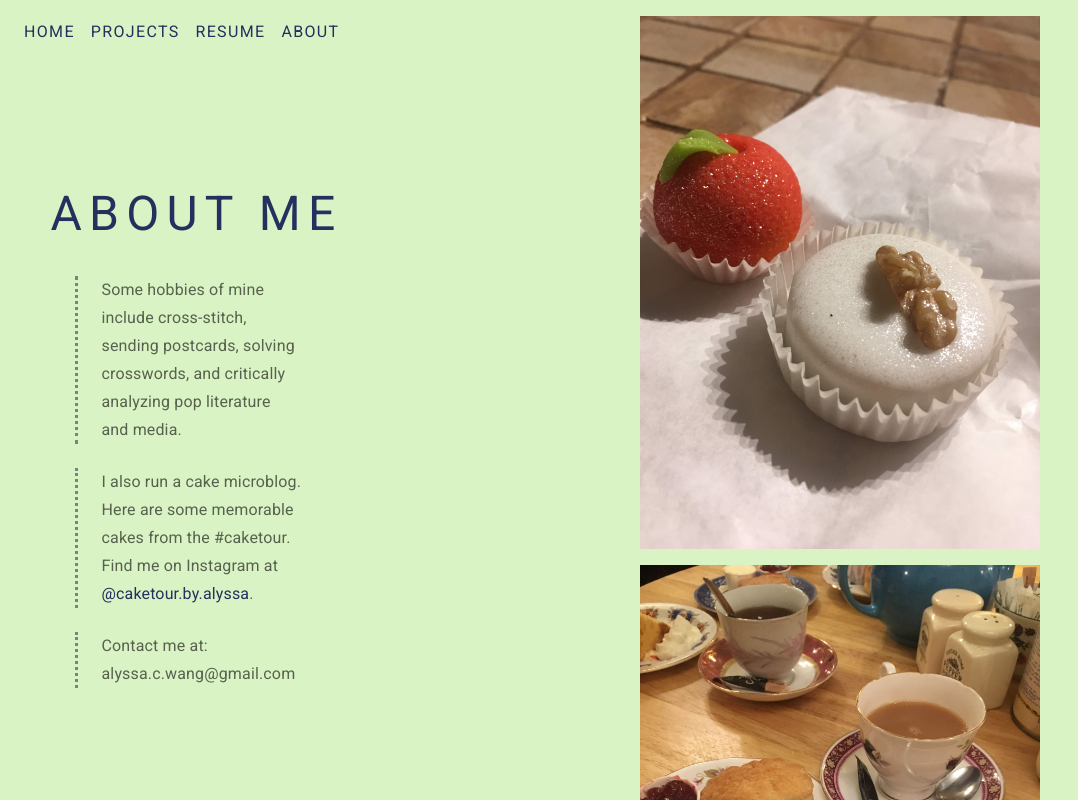
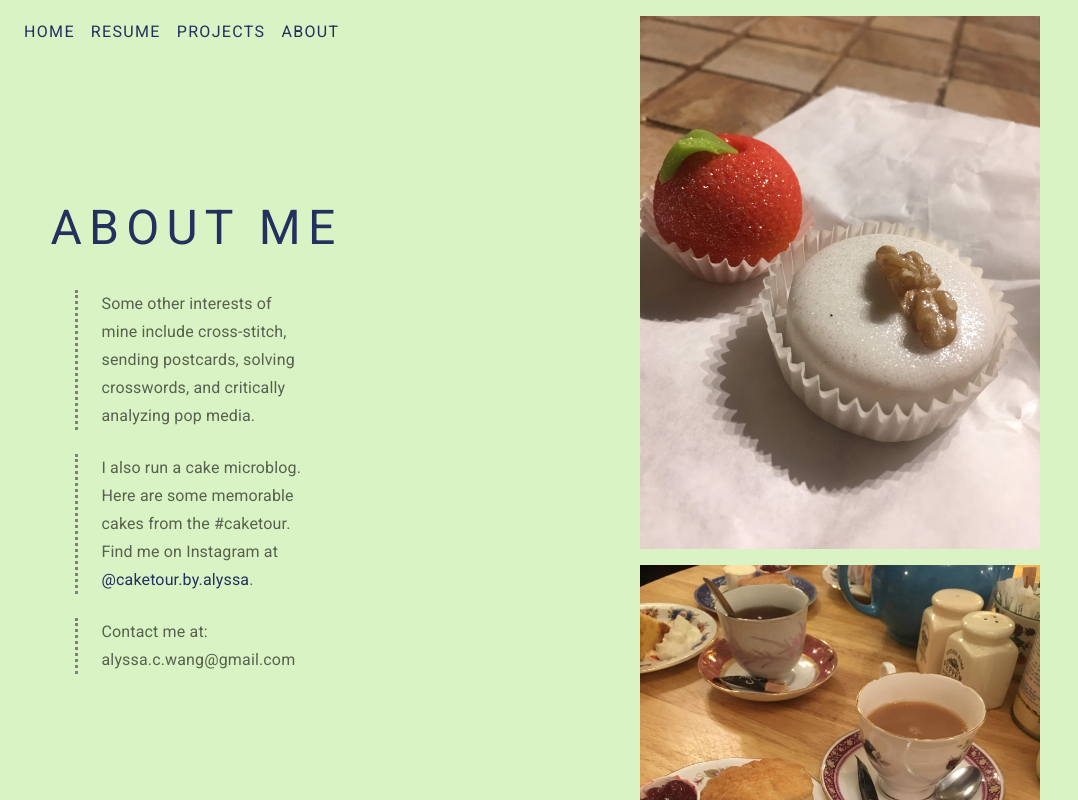
Before and after one commit to AlyssaWang/AlyssaWang.github.io, a React (Create React App) app: page /#/about in a window 1280 px wide. Shown: the top 800 px of the page, without its empty margins (0-1078 px from the left). Built offline with nearby package versions, Linux system fonts and the light colour scheme.

Commit message:
add page component

```diff
--- a/src/App.js
+++ b/src/App.js
@@ -49,7 +49,7 @@ function App() {
         </Typography>
       </Box>
       <Typography className={classes.text}>
-        SWE at {link("https://www.mitre.org/", "\u00A0MITRE")}
+        Senior SWE at {link("https://www.mitre.org/", "\u00A0MITRE")}
       </Typography>
       <Typography className={classes.text}>
         {link("https://www.williams.edu/", "Williams College")}{"\u00A0"}'20
--- /dev/null
+++ b/src/components/FileLink.js
@@ -0,0 +1,40 @@
+import React, { useState, useEffect } from "react";
+import { Typography } from "@mui/material";
+import { makeStyles } from "@mui/styles";
+
+const useStyles = makeStyles({
+  fileLink: {
+    fontSize: "1.0em !important",
+    textDecoration: "none",
+    "&:hover": {
+      color: "white",
+    },
+  },
+});
+
+function FileLink({ file }) {
+  const classes = useStyles();
+  const [pdf, setPdf] = useState(undefined);
+
+  useEffect(() => {
+    async function fetchFile() {
+      if (file) {
+        await import(`../files/${file}`).then((r) => {
+          setPdf(r.default);
+        });
+      }
+    }
+
+    fetchFile();
+  }, []);
+
+  return (
+    <Typography variant="overline" className={classes.fileLink}>
+      <a href={pdf} target="_blank" rel="noreferrer" className={classes.fileLink}>
+        OPEN PDF
+      </a>
+    </Typography>
+  );
+}
+
+export default FileLink;
--- a/src/components/Header.js
+++ b/src/components/Header.js
@@ -1,53 +1,70 @@
-import * as React from "react";
+import * as React from 'react';
 import {
   AppBar,
   Box,
   Toolbar,
   Link,
-} from "@mui/material";
-import { makeStyles } from "@mui/styles";
+} from '@mui/material';
+import { makeStyles } from '@mui/styles';
+import { useWindowDimensions } from '../getWindowDimensions';
 
 const useStyles = makeStyles({
-  root: {},
+  mobileRoot: {
+    opacity: 0.8,
+  },
   linksContainer: {
     flexGrow: 1,
-    display: "flex",
+    display: 'flex',
   },
   linkContainer: {
-    margin: "0 8px",
+    margin: '0 8px',
   },
   link: {
-    fontSize: "1em !important",
-    textDecoration: "none",
-    display: "block",
-    color: "#24305E !important",
+    fontSize: '1em !important',
+    textDecoration: 'none',
+    display: 'block',
+    color: '#24305E !important',
     '&:hover': {
-      color: "white !important",
+      color: 'white !important',
+    },
+  },
+  mobileLink: {
+    fontSize: '1em !important',
+    textDecoration: 'none',
+    display: 'block',
+    color: '#24305E !important',
+    '&:hover': {
+      color: '#499ecb !important',
     },
   },
 });
 
+// TODO: Make mobile header with SwipeableDrawer.
+
 const Header = () => {
   const classes = useStyles();
-  const pages = ["Home", "Projects", "Resume", "About"];
+  const pages = ['Home', 'Resume', 'Projects', 'About'];
+  const { width } = useWindowDimensions();
+  const fullScreen = width > 500;
 
   return (
+    <>
       <AppBar
-      position="fixed"
-      color="transparent"
+        position='fixed'
+        color={fullScreen ? 'transparent' : ''}
         elevation={0}
-      className={classes.root}
+        className={fullScreen ? {} : classes.mobileRoot}
         sx={{ zIndex: (theme) => theme.zIndex.drawer + 1 }}
       >
-      <Toolbar disableGutters sx={{ margin: '0 16px'}}>
+        <Toolbar disableGutters sx={{ margin: '0 16px' }}>
           <Box className={classes.linksContainer}>
             {pages.map((page) => (
               <Box key={page} className={classes.linkContainer}>
                 <Link
                   href={`#/${page.toLowerCase()}`}
-                underline="none"
-                variant="overline"
-                className={classes.link}
+                  underline='none'
+                  variant='overline'
+                  className={fullScreen ? classes.link : classes.mobileLink}
                 >
                   {page}
                 </Link>
@@ -56,6 +73,7 @@ const Header = () => {
           </Box>
         </Toolbar>
       </AppBar>
+    </>
   );
 };
 export default Header;
--- a/src/components/TitleSidebar.js
+++ b/src/components/TitleSidebar.js
@@ -1,6 +1,7 @@
-import React, { useState, useEffect } from "react";
+import React from "react";
 import { Box, Drawer, Toolbar, Typography } from "@mui/material";
 import { makeStyles } from "@mui/styles";
+import FileLink from "./FileLink";
 
 const useStyles = makeStyles({
   root: {
@@ -21,13 +22,6 @@ const useStyles = makeStyles({
     color: "#24305E",
     padding: "10px",
   },
-  fileLink: {
-    fontSize: "1.0em !important",
-    textDecoration: "none",
-    "&:hover": {
-      color: "white",
-    },
-  },
   text: {
     maxWidth: "200px",
     margin: "24px 0 0 0 !important",
@@ -40,19 +34,6 @@ const useStyles = makeStyles({
 
 function TitleSidebar({ title, file, text }) {
   const classes = useStyles();
-  const [pdf, setPdf] = useState(undefined);
-
-  useEffect(() => {
-    async function fetchFile() {
-      if (file) {
-        await import(`../files/${file}`).then((r) => {
-          setPdf(r.default);
-        });
-      }
-    }
-
-    fetchFile();
-  }, []);
 
   return (
     <Drawer className={classes.root} variant="permanent" anchor="left">
@@ -62,15 +43,11 @@ function TitleSidebar({ title, file, text }) {
           {title.toUpperCase()}
         </Typography>
       </Box>
-      {file &&
-        <Typography variant="overline" className={classes.fileLink}>
-          <a href={pdf} target="_blank" rel="noreferrer" className={classes.fileLink}>
-            OPEN PDF
-          </a>
-        </Typography>
+      {file && <FileLink file={file} />
       }
-      {text.map(t => (
+      {text.map((t, i) => (
         <Typography
+          key={i}
           variant="subtitle1"
           color="text.secondary"
           className={classes.text}
--- a/src/data/jobsList.js
+++ b/src/data/jobsList.js
@@ -1,4 +1,14 @@
 export const jobsList = [
+  {
+    id: "mitre-sr",
+    title: "Senior Software Engineer @ MITRE",
+    subtitle: "Solving problems for a safer world.",
+    link: "https://www.mitre.org/",
+    textList: [
+      "Led frontend development and design work on an open source web and mobile FHIR testing app built with React, Jekyll, and Ruby that is used industry- wide for health IT standard testing.Won major awards.",
+      "Implemented key displays, analyst workflows, and framework migrations on a Vue and D3.js data visualization app leveraging novel data to trace commercial power shifts.Won highest awards."
+    ],
+  },
   {
     id: "mitre",
     title: "Software Engineer @ MITRE",
--- /dev/null
+++ b/src/getWindowDimensions.js
@@ -0,0 +1,24 @@
+import { useState, useEffect } from 'react';
+
+const getWindowDimensions = () => {
+  const { width, height } = window.screen;
+  return {
+    width,
+    height
+  };
+};
+
+export const useWindowDimensions = () => {
+  const [windowDimensions, setWindowDimensions] = useState(getWindowDimensions());
+
+  useEffect(() => {
+    const handleResize = () => {
+      setWindowDimensions(getWindowDimensions());
+    };
+
+    window.addEventListener("resize", handleResize);
+    return () => window.removeEventListener('resize', handleResize);
+  });
+
+  return windowDimensions;
+};
--- a/src/routes/About.js
+++ b/src/routes/About.js
@@ -1,7 +1,7 @@
 import React, { useEffect } from "react";
-import { Box, List, ListItem } from "@mui/material";
+import { List, ListItem } from "@mui/material";
 import { makeStyles } from "@mui/styles";
-import TitleSidebar from "../components/TitleSidebar";
+import { useWindowDimensions } from "../getWindowDimensions";
 import cake1 from "../files/cake1.jpg";
 import cake2 from "../files/cake2.jpg";
 import cake3 from "../files/cake3.jpg";
@@ -10,33 +10,14 @@ import cake5 from "../files/cake5.jpg";
 import cake6 from "../files/cake6.jpg";
 import cake7 from "../files/cake7.jpg";
 import cake8 from "../files/cake8.jpg";
-
+import Page from "./Page";
 
 const useStyles = makeStyles({
-  root: {
-    display: "flex",
-    alignItems: "center",
-    justifyContent: "center",
-    minWidth: "fit-content",
-    height: "100%",
-    backgroundColor: "#d9f3c4",
-  },
-  title: {
-    color: "#24305E",
-    padding: "10px",
-  },
   link: {
     textDecoration: "none",
     "&:hover": {
       color: "white",
     },
-  },
-  cardContainer: {
-    display: "flex",
-    flexDirection: "column",
-    alignItems: "center",
-    justifyContent: "center",
-    width: "100%",
   },
 });
 
@@ -54,27 +35,25 @@ function About() {
     </a>
   );
 
-  return (
-    <Box className={classes.root}>
-      <TitleSidebar
-        title="About Me"
-        file=""
-        text={[
-          "Some hobbies of mine include cross-stitch, sending postcards, solving crosswords, and critically analyzing pop literature and media.",
+  const sections = [
+    "Some other interests of mine include cross-stitch, sending postcards, solving crosswords, and critically analyzing pop media.",
     <span>I also run a cake microblog. Here are some memorable cakes from the #caketour. Find me on Instagram at {link('https://www.instagram.com/caketour.by.alyssa/', '@caketour.by.alyssa')}.</span>,
     "Contact me at: alyssa.c.wang@gmail.com",
-        ]}
-      />
-      <Box className={classes.cardContainer}>
+  ];
+
+  const { width } = useWindowDimensions();
+  const fullScreen = width > 500;
+
+  return (
+    <Page title="About Me" textSections={sections} bgColor="#d9f3c4">
       <List>
         {cakes.map((cake, i) => (
           <ListItem key={i}>
-              <img src={cake} width="400" height="100%" alt="cake pictures"></img>
+            <img src={cake} width={fullScreen ? 400 : "100%"} height="100%" alt="cake pictures"></img>
           </ListItem>
         ))}
       </List>
-      </Box>
-    </Box>
+    </Page>
   );
 }
 
--- /dev/null
+++ b/src/routes/Page.js
@@ -0,0 +1,79 @@
+import React from "react";
+import { Box, Typography } from "@mui/material";
+import { makeStyles } from "@mui/styles";
+import { useWindowDimensions } from "../getWindowDimensions";
+import TitleSidebar from "../components/TitleSidebar";
+import FileLink from "../components/FileLink";
+
+const useStyles = makeStyles({
+  root: {
+    display: "flex",
+    alignItems: "center",
+    justifyContent: "center",
+    minWidth: "fit-content",
+    height: "100%",
+  },
+  mobileRoot: {
+    display: "flex",
+    flexDirection: "column",
+    alignItems: "center",
+    justifyContent: "center",
+    minWidth: "fit-content",
+  },
+  cardContainer: {
+    display: "flex",
+    flexDirection: "column",
+    alignItems: "center",
+    justifyContent: "center",
+    width: "100%",
+  },
+  title: {
+    padding: "10px",
+  },
+});
+
+function Page({
+  title,
+  file,
+  textSections = [],
+  children,
+  titleColor = "white",
+  bgColor = "#A8D0E6"
+}) {
+  const classes = useStyles();
+  const { width } = useWindowDimensions();
+  const fullScreen = width > 500;
+
+  return (
+    <Box
+      className={fullScreen ? classes.root : classes.mobileRoot}
+      sx={{ backgroundColor: bgColor }}
+    >
+      {fullScreen
+        ? <TitleSidebar
+          title={title}
+          file={file}
+          text={textSections}
+        />
+        : <>
+          <Box className="typewriter" sx={{ mt: 10 }}>
+            <Typography variant="h3" className={classes.title} sx={{ color: titleColor }}>
+              {title.toUpperCase()}
+            </Typography>
+          </Box>
+          {file && <FileLink file={file} />}
+          {textSections &&
+            <Box sx={{ m: 2, mt: 8 }}>
+              {textSections.map((text, i) => <Typography key={i} sx={{ mb: 2 }}>{text}</Typography>)}
+            </Box>
+          }
+        </>
+      }
+      <Box className={classes.cardContainer}>
+        {children}
+      </Box>
+    </Box>
+  );
+}
+
+export default Page;
```
Also changed, not shown: src/App.css (+28 -10 lines). Lines whose indentation alone changed are shown as unchanged.
